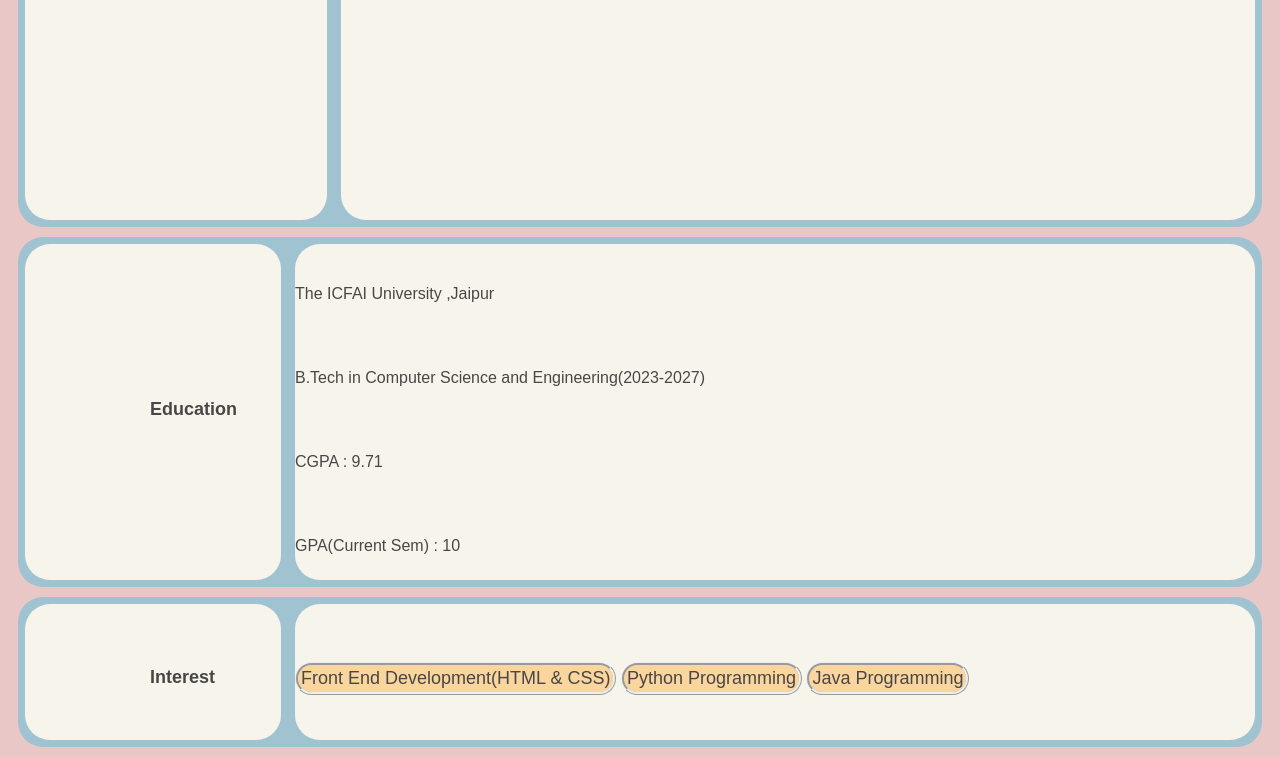
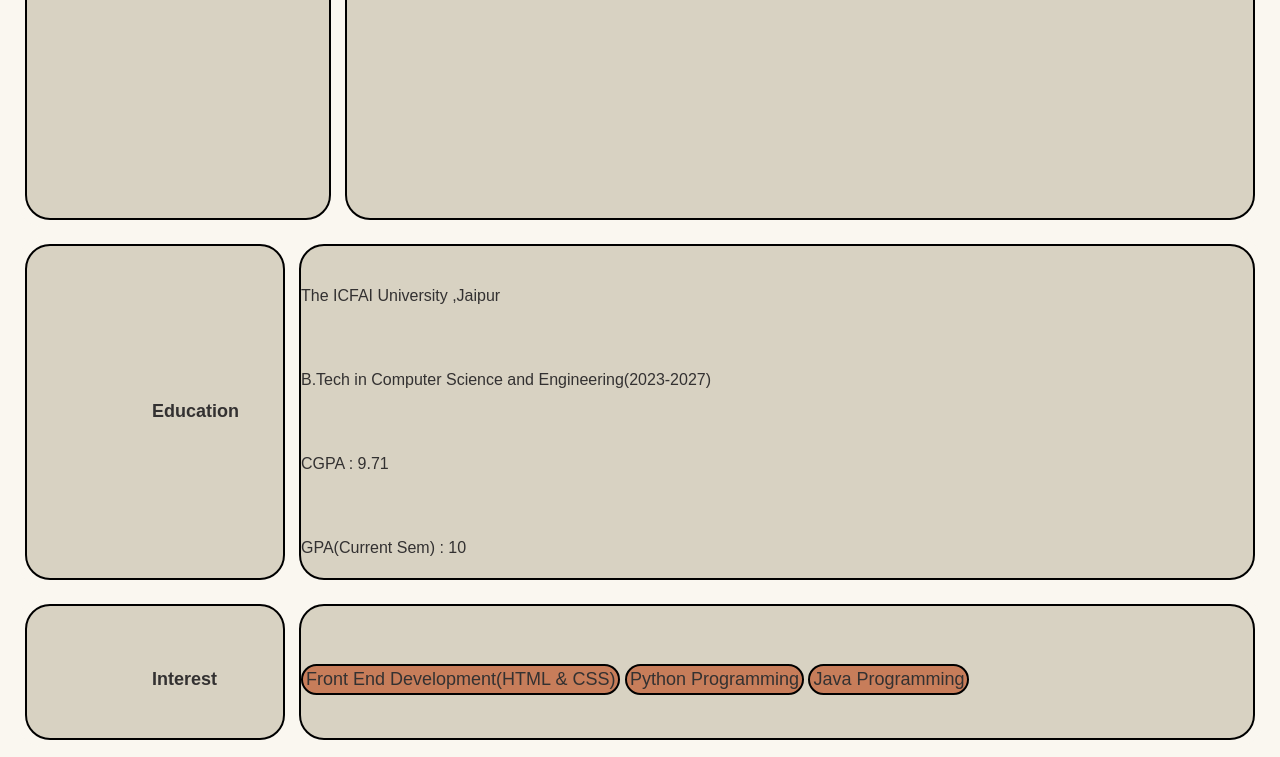
Before and after one commit to Megha77645/Portfolio, a plain HTML site: page index.html in a window 1280 px wide. Shown: the part 494-1251 px from the top of the page. Drawn offline with Linux system fonts and the light colour scheme.

Commit message:
Update style.css

```diff
--- a/style.css
+++ b/style.css
@@ -6,19 +6,19 @@ html{
 
 :root{
     /*Light Mode*/
-    --bg-color: #EAC7C7;
-    --primary-color: #A0C3D2;
-    --secondary-color: #F7F5EB;
-    --text-color: rgb(72, 71, 71);
+    --bg-color: #FAF7F0;
+    --primary-color: #D8D2c2;
+    --secondary-color: #c77d5a;
+    --text-color: #333131;
     --button-color: black;
 }
 
 .darkmode{
     /*Dark Mode*/
-    --bg-color: #27374D;
-    --primary-color: #526D82;
-    --secondary-color: #9DB2BF;
-    --text-color: #f9fafb;
+    --bg-color: #021526;
+    --primary-color: #03346E;
+    --secondary-color: #6EACDA;
+    --text-color: #E2E2B6;
     --button-color: black;
 }
 
@@ -55,18 +55,18 @@ body{
 .Desc-block{
     height: 710px;
     width: auto;
-    background-color: var(--primary-color);
+    background-color: var(--bg-color);
     display: flex;
     margin: 10px;
     border-radius: 25px;
 }
 
 .sidebar{
-    background-color: var(--secondary-color);
+    background-color: var(--primary-color);
     width: 25vw;
     margin: 7px;
     border-radius: 25px;
-
+    border: 2px solid black;
 }
 
 .sidebar p{
@@ -77,10 +77,11 @@ body{
 }
 
 .cnt-box{
-    background-color: var(--secondary-color);
+    background-color: var(--primary-color);
     width: 100%;
     margin: 7px;
     border-radius: 25px;
+    border: 2px solid black;
 }
 
 .hello{
@@ -109,10 +110,11 @@ body{
 }
 
 .int-block p{
-    background-color: rgb(250, 213, 157);
+    background-color: var(--secondary-color);
     border-radius: 50px;
     display: inline-block;
     border-style: ridge;
     padding: 3px 3px;
     font-size: large;
+    border: 2px solid black;
 }
```
